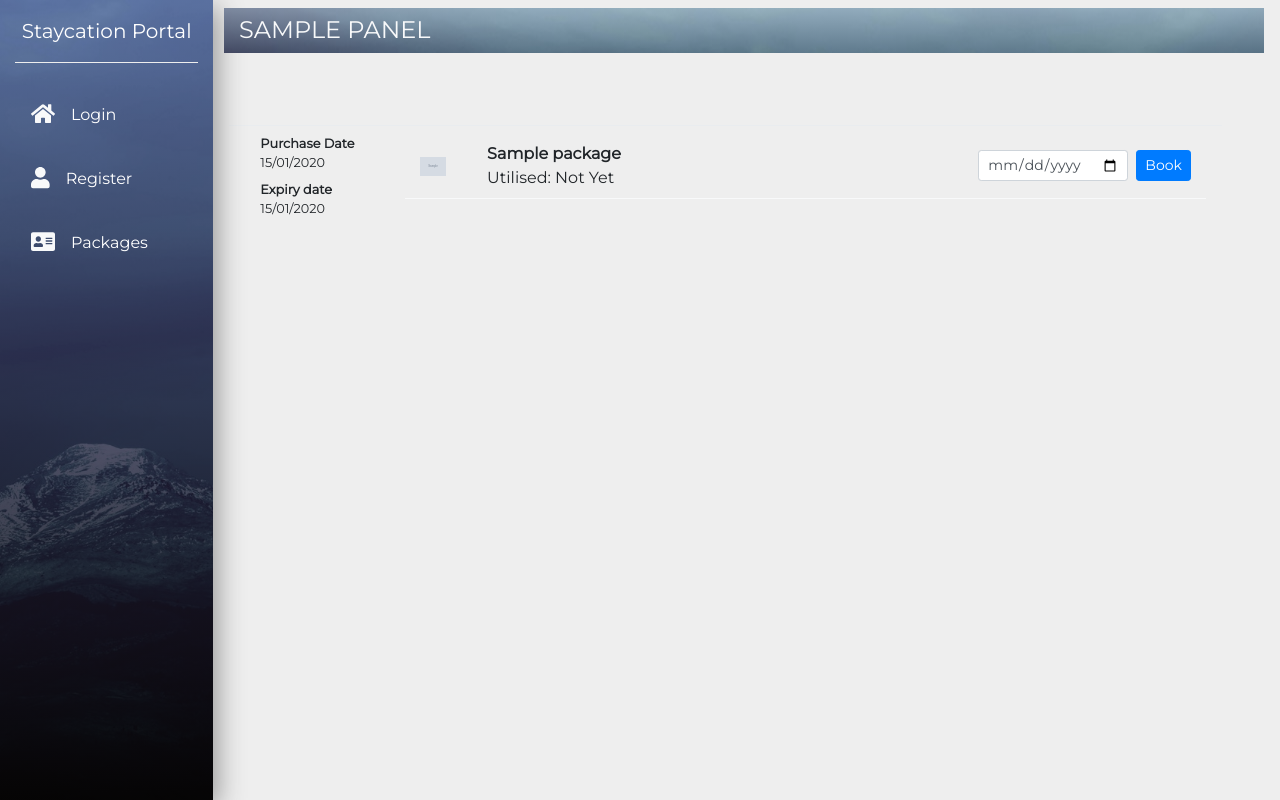
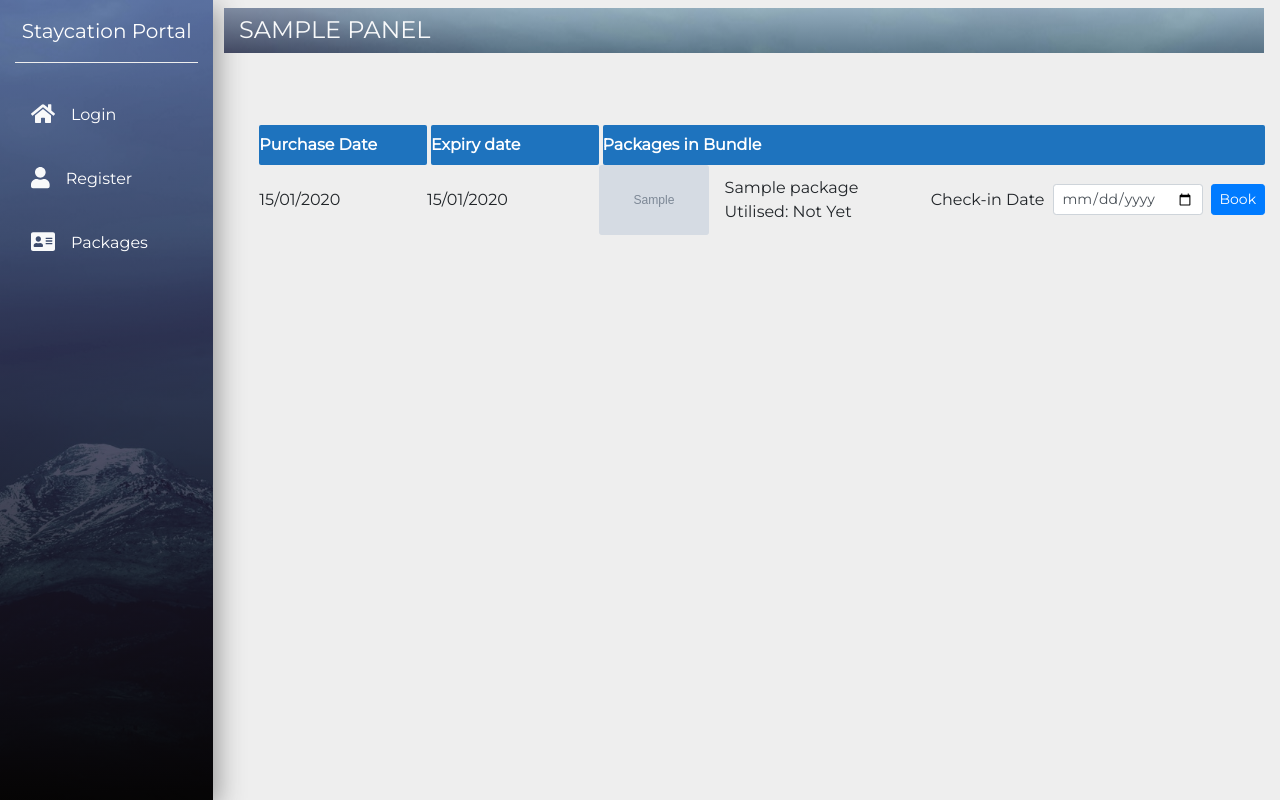
Before and after one commit to yuhxuen/ICT239-ECA, a Flask app: template staycation/app/templates/manageBundle.html in a window 1280 px wide. Run offline with Flask 2, Linux system fonts and the light colour scheme; the template is opened without the code that fills it: most values are stand-ins (such as "Sample title", 1, 10 or a date in 2020); grey boxes marked "Sample" are stand-in pictures; some libraries are stand-ins or nearby versions.

Commit message:
3(b) - edited some check-in dates logic (must be before purchase date), visual edits for better coherence

```diff
--- a/staycation/app/templates/manageBundle.html
+++ b/staycation/app/templates/manageBundle.html
@@ -1,68 +1,109 @@
-{% extends "base.html" %} {% block mainblock %} {% if not bundles or
-bundles|length == 0 %}
-<div class="p-4 h5">No Purchased Bundle</div>
-{% else %} {% for b in bundles %}
-<!-- full faint grey line between bundles -->
-<div class="row px-3 py-2" style="border-top: 1px solid #e9ecef">
-  <div class="col-md-2 small">
-    <div>
-      <strong>Purchase Date</strong><br />{{ b.purchased_date|formatdate }}
-    </div>
-    <div class="mt-2">
-      <strong>Expiry date</strong><br />{{ b.expiry_date|formatdate }}
-    </div>
-    {% if b.is_expired() %}
-    <div class="text-danger mt-2">Expired</div>
-    {% endif %}
+{% extends "base.html" %} {% block mainblock %}
+<style>
+  /* light rules to mimic the figure */
+  .rule-full {
+    height: 1px;
+    background: #e5e5e5;
+    width: 100%;
+    margin: 16px 0;
+  }
+  .rule-partial {
+    height: 1px;
+    background: #e5e5e5;
+    width: 70%;
+    margin: 12px 0 12px auto;
+  }
+  .col-heading {
+    background: #1e73be;
+    color: #fff;
+    font-weight: 600;
+    padding: 8px 12px;
+    border-radius: 2px;
+  }
+  .bundle-dates {
+    min-width: 160px;
+    color: #666;
+  }
+  .pkg-thumb {
+    width: 110px;
+    height: 70px;
+    object-fit: cover;
+    border-radius: 3px;
+  }
+</style>
+
+<!-- Header row -->
+<div class="row no-gutters col-12">
+  <div class="col-2 col-heading">Purchase Date</div>
+  <div class="col-2 col-heading ml-1">Expiry date</div>
+  <div class="col col-heading ml-1">Packages in Bundle</div>
 </div>
 
-  <div class="col-md-10">
-    <!-- partial faint lines between packages inside a bundle -->
-    {% for item in b.bundledPackages %}
-    <div
-      class="row align-items-center py-2"
-      style="border-bottom: 1px solid #f8f9fa"
-    >
-      <div class="col-md-1">
-        <img src="{{ item.package.image_url }}" class="img-fluid" />
+{% if not bundles %}
+<div class="text-muted">No Purchased Bundle</div>
+{% endif %} {% for b in bundles %}
+<!-- one bundle -->
+<div class="row no-gutters col-12 align-items-center">
+  <!-- dates column -->
+  <div class="col-2">
+    <div>{{ b.purchased_date.strftime('%d/%m/%Y') }}</div>
+  </div>
+  <div class="col-2">
+    <div>{{ b.expiry_date.strftime('%d/%m/%Y') }}</div>
   </div>
 
-      <div class="col-md-7">
-        <div class="font-weight-bold">{{ item.package.hotel_name }}</div>
-        {% if b.is_expired() %}
-        <div class="text-muted">Expired</div>
-        {% elif item.utilised %}
+  <!-- packages column -->
+  <div class="col ml-1">
+    {% for item in b.bundledPackages %}
+    <div class="d-flex align-items-center">
+      <img class="pkg-thumb mr-3" src="{{ item.package.image_url }}" />
+      <div class="flex-grow-1">
+        <div class="font-weight-semibold">{{ item.package.hotel_name }}</div>
+
+        <!-- always show utilisation -->
+        {% if item.utilised %}
         <div>Utilised: Yes</div>
         {% else %}
         <div>Utilised: Not Yet</div>
         {% endif %}
+
+        <!-- show Expired tag for expired bundle (kept separate from utilisation) -->
+        {% if b.is_expired() %}
+        <div class="text-danger">Expired</div>
+        {% endif %}
       </div>
 
-      <div class="col-md-4 text-right">
+      <!-- booking form only if bundle active and not utilised -->
       {% if (not b.is_expired()) and (not item.utilised) %}
       <form
         action="/manageBundle/book"
         method="post"
-          class="form-inline justify-content-end"
+        class="form-inline ml-auto"
       >
         <input type="hidden" name="bundle_id" value="{{ b.id }}" />
+        <input type="hidden" name="package_id" value="{{ item.package.id }}" />
+        <label for="ci_{{ b.id }}_{{ item.package.id }}" class="mr-2 mb-0"
+          >Check-in Date</label
+        >
         <input
-            type="hidden"
-            name="package_id"
-            value="{{ item.package.id }}"
-          />
-          <input
+          id="ci_{{ b.id }}_{{ item.package.id }}"
           type="date"
           name="check_in_date"
           class="form-control form-control-sm mr-2"
           required
+          min="{{ b.purchased_date.strftime('%Y-%m-%d') }}"
         />
         <button type="submit" class="btn btn-primary btn-sm">Book</button>
       </form>
       {% endif %}
     </div>
-    </div>
-    {% endfor %}
+
+    {% if not loop.last %}
+    <div class="rule-partial"></div>
+    {% endif %} {% endfor %}
   </div>
 </div>
-{% endfor %} {% endif %} {% endblock %}
+
+{% if not loop.last %}
+<div class="rule-full"></div>
+{% endif %} {% endfor %} {% endblock %}
```
Also changed, not shown: staycation/app/controllers/bundleController.py (+19 -9 lines). Lines whose indentation alone changed are shown as unchanged.
